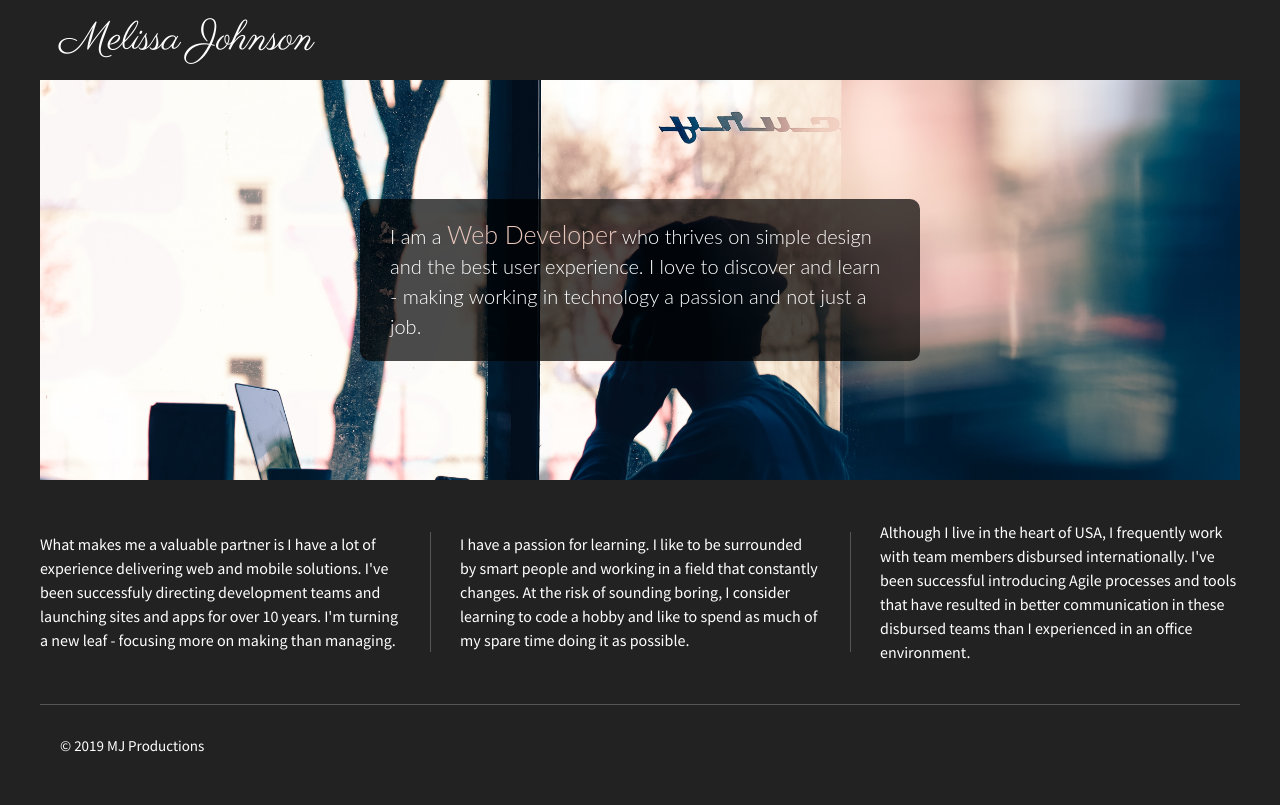
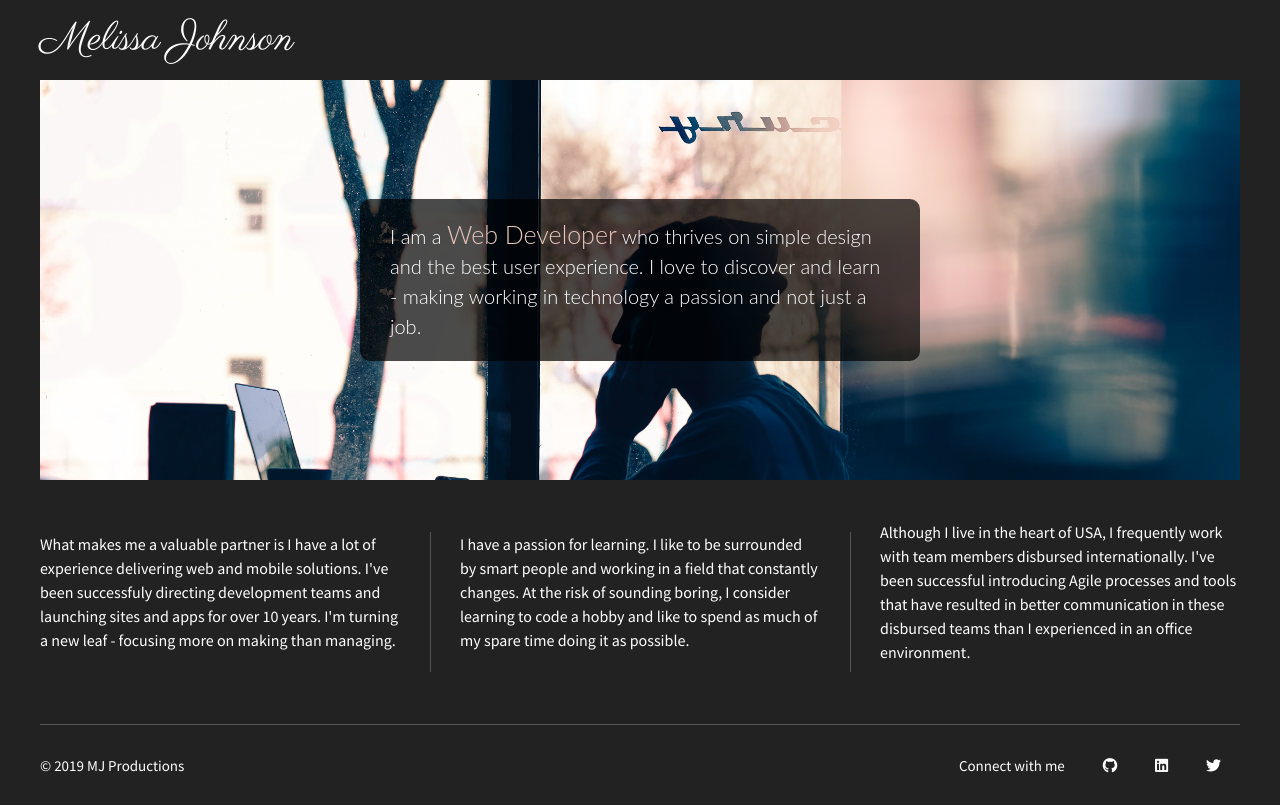
Before and after one commit to MelissaAJohnson/hello, a plain HTML site: page index.html in a window 1280 px wide. Drawn offline with nearby package versions, Linux system fonts and the light colour scheme.

Commit message:
Made responsive

```diff
--- a/css/main.css
+++ b/css/main.css
@@ -119,6 +119,10 @@ footer {
     border-top: 1px solid #555;
 }
 
+footer a {
+    color: white;
+}
+
 header,
 footer {
   background-color: #222;
@@ -127,7 +131,6 @@ footer {
   display: flex;
   justify-content: left;
   align-items: center;
-  padding-left: 20px;
 }
 
 main {
@@ -181,12 +184,25 @@ main {
   line-height: 1.5em;
   font-size: .8em;
   background-color: #222;
-  width: 30%;
   height: auto;
   display: flex;
   justify-content: center;
   align-items: center;
-  margin: 40px 0px;
+  margin: 20px 0px;
+  padding-bottom: 20px;
+}
+
+.div-1, .div-2 {
+    border-bottom: 1px solid #555;
+}
+
+.copyright {
+    width: 100%;
+    text-align: center;
+}
+
+.social-icons {
+    display: none;
 }
 
 /* ==========================================================================
@@ -269,9 +285,26 @@ main {
    Modify as content requires.
    ========================================================================== */
 
-@media all and (max-width: 768px) {
-    body {
-      padding: 1em;
+@media all and (min-width: 768px) {
+     .flex-items {
+        width: 30%;
+        margin: 40px 0px;
+    }
+
+    .div-1, .div-2 {
+        border-bottom: none;
+    }
+
+    .copyright {
+        width: 75%;
+        text-align: left;
+    }
+
+    .social-icons {
+        display: flex;
+        justify-content: space-around;
+        width: 25%;
+        text-align: right;
     }
 }
 
@@ -279,12 +312,19 @@ main {
     .div-1, .div-2 {
         border-right: 1px solid #555;
         padding-right: 30px;
+        border-bottom: none;
+    }
+
+    .flex-items {
+        width: 30%;
+        margin: 40px 0px;
+    }
+
+    footer .social-icons {
+        align-items: right;
     }
   }
 
-  #div-3 {
-    /* set your flex value to 1 100% */
-  }
 }
 
 @media print,
--- a/index.html
+++ b/index.html
@@ -12,8 +12,10 @@
 
         <link rel="stylesheet" href="css/normalize.css">
         <link rel="stylesheet" href="css/main.css">
+        <link rel="stylesheet" href="https://use.fontawesome.com/releases/v5.5.0/css/all.css" integrity="sha384-B4dIYHKNBt8Bc12p+WXckhzcICo0wtJAoU8YZTY5qE0Id1GSseTk6S+L3BlXeVIU" crossorigin="anonymous">
         <script src="js/vendor/modernizr-2.8.3.min.js"></script>
         <link href="https://fonts.googleapis.com/css?family=Lora|Parisienne|Source+Sans+Pro:400,700" rel="stylesheet">
+
     </head>
     <body>
         <!--[if lt IE 8]>
@@ -37,7 +39,17 @@
                 <div class="div-3 flex-items">
                     Although I live in the heart of USA, I frequently work with team members disbursed internationally. I've been successful introducing Agile processes and tools that have resulted in better communication in these disbursed teams than I experienced in an office environment.
                 </div>
-            <footer>&copy 2019 MJ Productions</footer>
+            <footer>
+                <div class = "copyright">
+                    &copy 2019 MJ Productions
+                </div>
+                <div class = "social-icons">
+                    Connect with me
+                    <a href = "https://www.github.com/MelissaAJohnson" target = "_blank"><i class="fab fa-github"></i></a>
+                    <a href = "https://www.linkedin.com/in/melissajohnsonmsp" target = "_blank"><i class="fab fa-linkedin"></i></a>
+                    <a href = "https://twitter.com/emjay_mn" target = "_blank"><i class="fab fa-twitter"></i></a>
+                  </div>
+            </footer>
         </section>
 
         <script src="https://ajax.googleapis.com/ajax/libs/jquery/1.11.3/jquery.min.js"></script>
```
